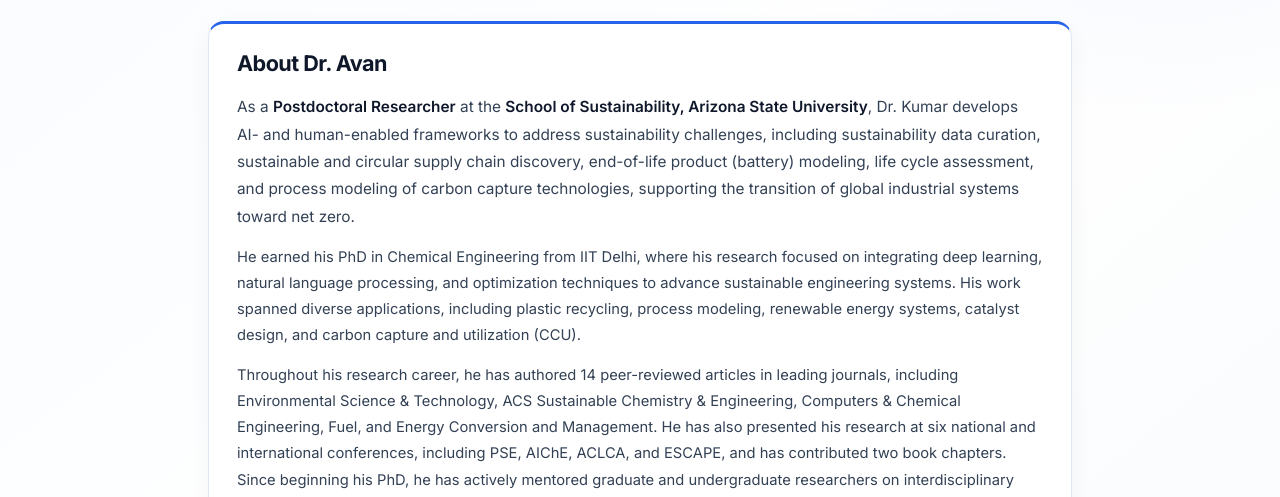
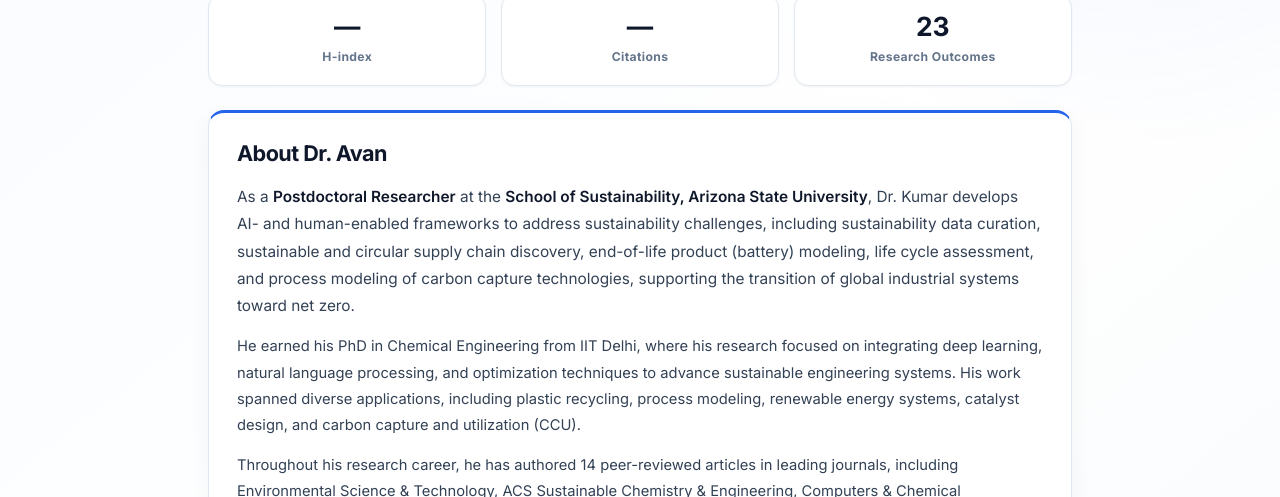
Before and after one commit to avanscholar/Website, a plain HTML site: page index.html in a window 1280 px wide. Shown: the part 603-1100 px from the top of the page. Drawn offline with Linux system fonts and the light colour scheme; no server answers.

Commit message:
Style homepage research impact cards

```diff
--- a/assets/css/style.css
+++ b/assets/css/style.css
@@ -1832,3 +1832,54 @@ h1, h2, h3, h4 {
   justify-content: center;
   margin-top: 1.5rem;
 }
+
+
+/* Research impact strip above About Dr. Avan */
+.research-impact {
+  display: grid;
+  grid-template-columns: repeat(3, minmax(0, 1fr));
+  gap: .9rem;
+  margin-top: 1.5rem;
+}
+
+.impact-card {
+  display: flex;
+  flex-direction: column;
+  align-items: center;
+  justify-content: center;
+  min-height: 92px;
+  padding: .9rem 1rem;
+  text-decoration: none;
+  background: #fff;
+  border: 1px solid var(--clr-border);
+  border-radius: 14px;
+  box-shadow: var(--shadow-sm);
+  transition: transform var(--ease), box-shadow var(--ease), border-color var(--ease);
+}
+
+.impact-card:hover {
+  transform: translateY(-2px);
+  border-color: var(--clr-accent);
+  box-shadow: var(--shadow-md);
+}
+
+.impact-value {
+  color: var(--clr-primary);
+  font-size: 1.65rem;
+  line-height: 1;
+  font-weight: 800;
+}
+
+.impact-label {
+  margin-top: .4rem;
+  color: var(--clr-muted);
+  font-size: .76rem;
+  font-weight: 700;
+  letter-spacing: .03em;
+}
+
+@media (max-width: 620px) {
+  .research-impact {
+    grid-template-columns: 1fr;
+  }
+}
```
